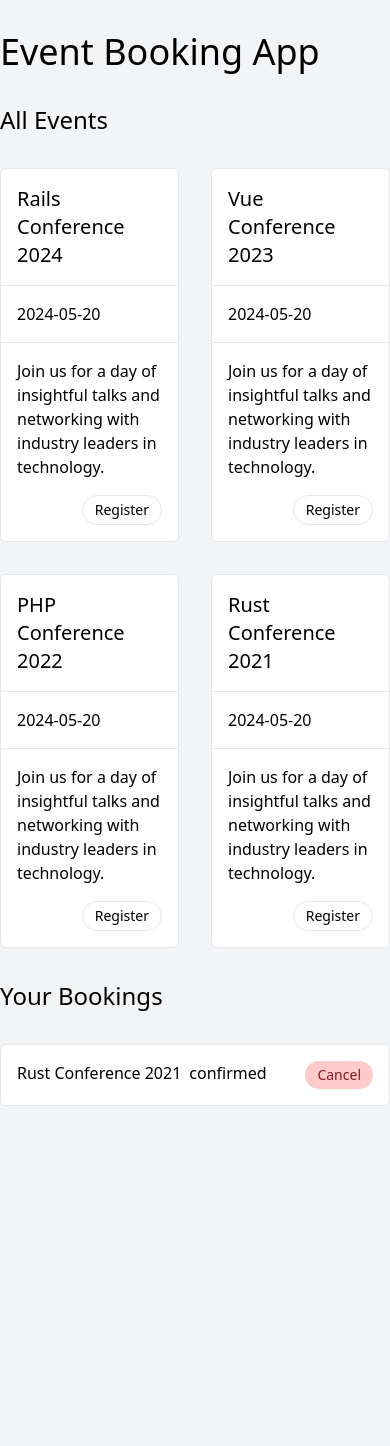
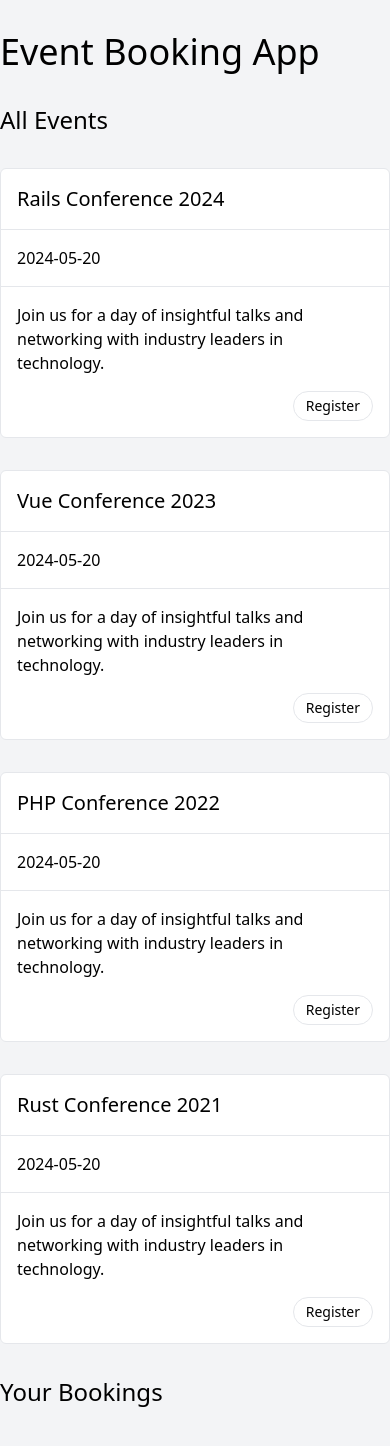
Before and after one commit to filipivanovic/event-booking, a Vue app: page / in a window 390 px wide. Shown: the top 1446 px of the page. Before the commit the page ends 1138 px from the top, so only its background shows below. Built offline with nearby package versions, Linux system fonts and the light colour scheme; data requests are answered from the project's data file.

Commit message:
responsive design added

```diff
--- a/db.json
+++ b/db.json
@@ -29,13 +29,5 @@
       "location": "Convention Center, Downtown"
     }
   ],
-  "bookings": [
-    {
-      "id": "1726171779573",
-      "userId": 1,
-      "eventId": "4",
-      "eventTitle": "Rust Conference 2021",
-      "status": "confirmed"
-    }
-  ]
+  "bookings": []
 }
--- a/src/components/EventList.vue
+++ b/src/components/EventList.vue
@@ -44,7 +44,7 @@
     </SectionCard>
   </template>
   <template v-else>
-    <section class="grid grid-cols-2 gap-8">
+    <section class="grid grid-cols-1 desktop:grid-cols-2 gap-8">
       <template v-if="!loading">
         <template v-if="events.length">
           <EventCard v-for="event in events"
--- a/tailwind.config.js
+++ b/tailwind.config.js
@@ -6,6 +6,16 @@
   ],
   theme: {
     extend: {},
+    screens: {
+      'tablet': '640px',
+      // => @media (min-width: 640px) { ... }
+
+      'laptop': '1024px',
+      // => @media (min-width: 1024px) { ... }
+
+      'desktop': '1280px',
+      // => @media (min-width: 1280px) { ... }
+    },
   },
   plugins: [],
 }
```
